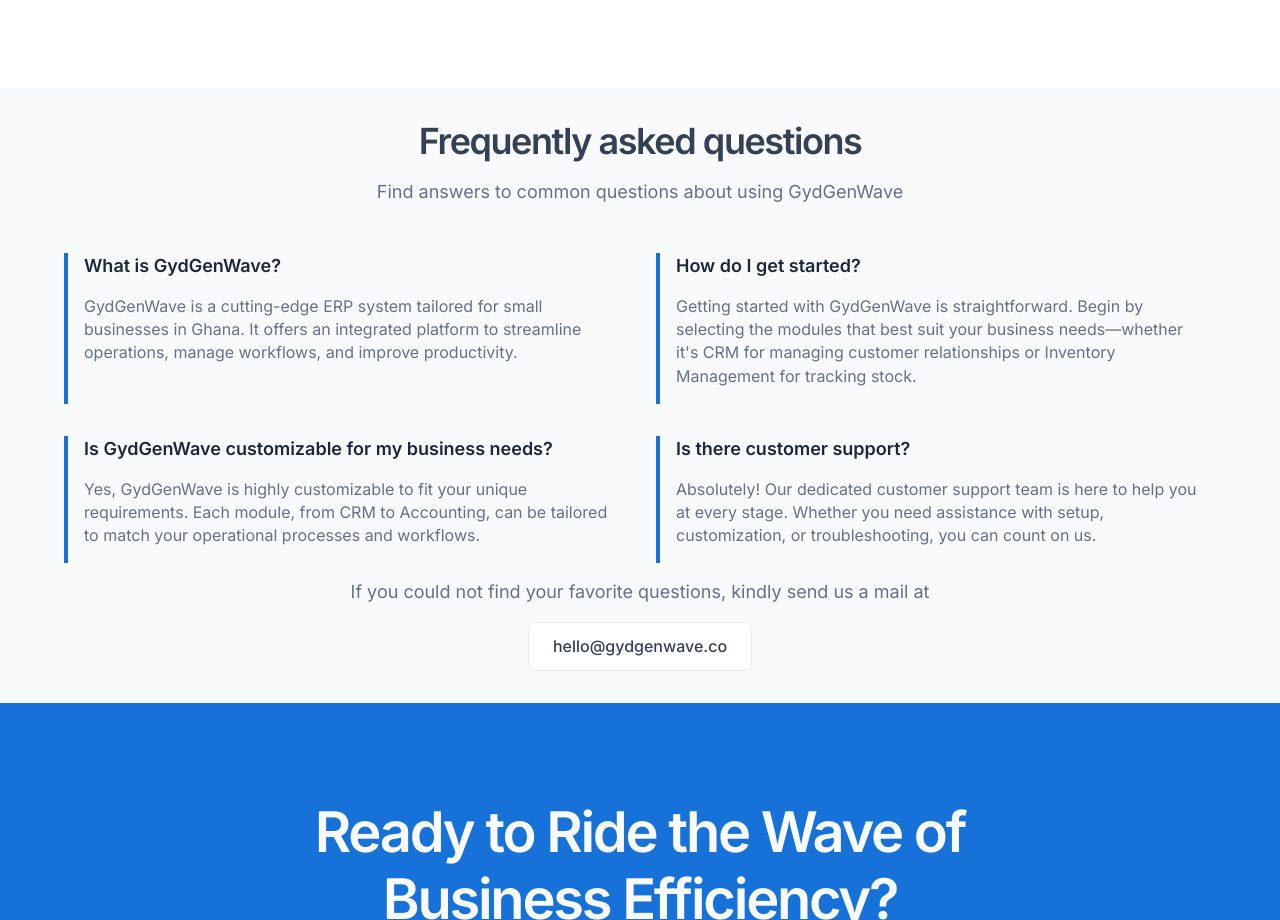
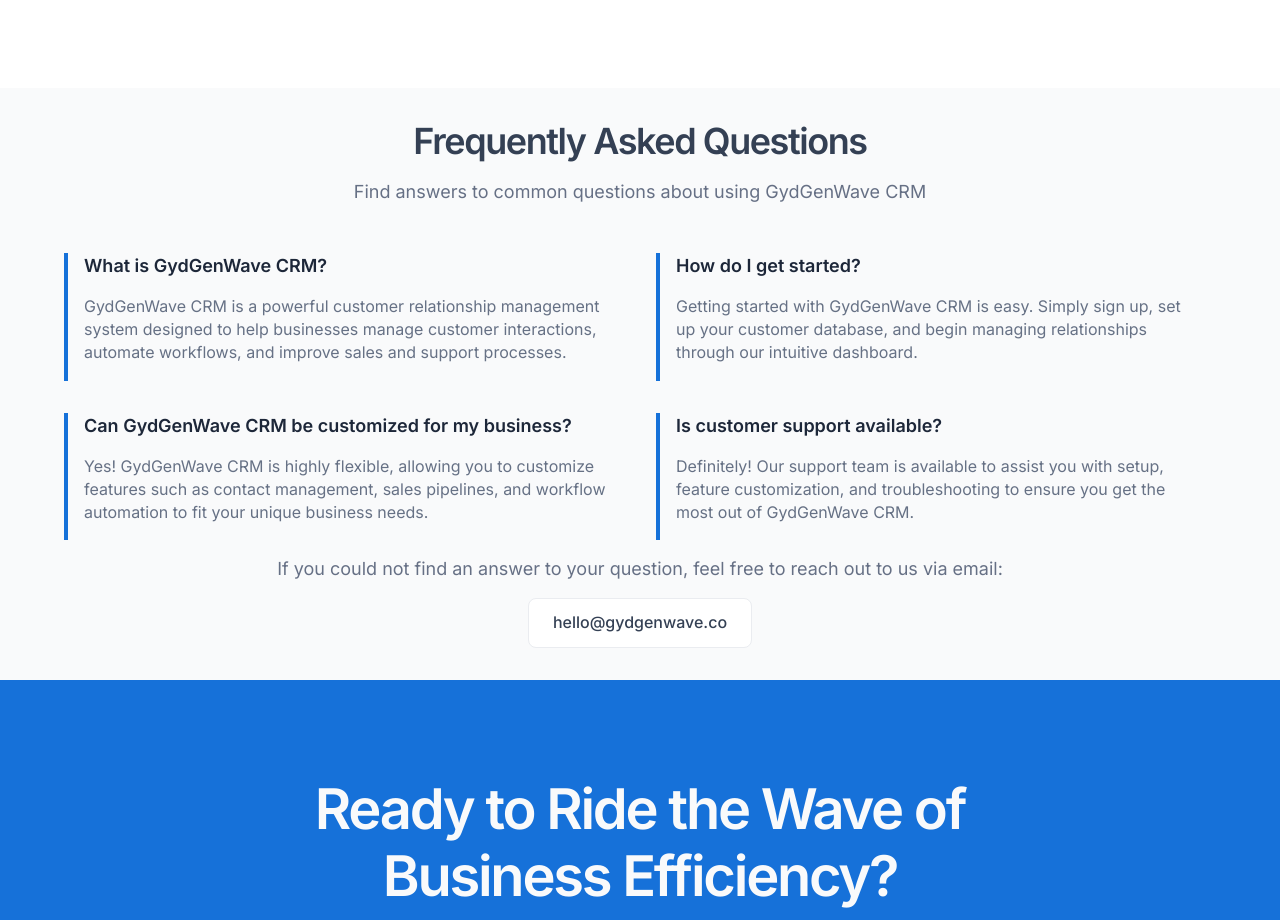
Before and after one commit to Wrttnspknbrkn/GydGenWave, a React (Vite) app: page / in a window 1280 px wide. Shown: the part 3980-4900 px from the top of the page. Built offline with nearby package versions, Linux system fonts and the light colour scheme.

Commit message:
Updated Faq content

```diff
--- a/src/pages/landing/faq.jsx
+++ b/src/pages/landing/faq.jsx
@@ -61,8 +61,8 @@
 
       {/* FAQ Section */}
       <div className="faqs">
-        <h2>Frequently asked questions</h2>
-        <p>Find answers to common questions about using GydGenWave</p>
+        <h2>Frequently Asked Questions</h2>
+        <p>Find answers to common questions about using GydGenWave CRM</p>
 
         <motion.div
           className="faqs__content"
@@ -71,29 +71,29 @@
           animate="visible"
         >
           <motion.div variants={itemVariants} className="faqs__item">
-            <h6>What is GydGenWave?</h6>
-            <p>GydGenWave is a cutting-edge ERP system tailored for small businesses in Ghana. It offers an integrated platform to streamline operations, manage workflows, and improve productivity.</p>
+            <h6>What is GydGenWave CRM?</h6>
+            <p>GydGenWave CRM is a powerful customer relationship management system designed to help businesses manage customer interactions, automate workflows, and improve sales and support processes.</p>
           </motion.div>
 
           <motion.div variants={itemVariants} className="faqs__item">
             <h6>How do I get started?</h6>
-            <p>Getting started with GydGenWave is straightforward. Begin by selecting the modules that best suit your business needs—whether it's CRM for managing customer relationships or Inventory Management for tracking stock.</p>
+            <p>Getting started with GydGenWave CRM is easy. Simply sign up, set up your customer database, and begin managing relationships through our intuitive dashboard.</p>
           </motion.div>
 
           <motion.div variants={itemVariants} className="faqs__item">
-            <h6>Is GydGenWave customizable for my business needs?</h6>
-            <p>Yes, GydGenWave is highly customizable to fit your unique requirements. Each module, from CRM to Accounting, can be tailored to match your operational processes and workflows.</p>
+            <h6>Can GydGenWave CRM be customized for my business?</h6>
+            <p>Yes! GydGenWave CRM is highly flexible, allowing you to customize features such as contact management, sales pipelines, and workflow automation to fit your unique business needs.</p>
           </motion.div>
 
           <motion.div variants={itemVariants} className="faqs__item">
-            <h6>Is there customer support?</h6>
-            <p>Absolutely! Our dedicated customer support team is here to help you at every stage. Whether you need assistance with setup, customization, or troubleshooting, you can count on us.</p>
+            <h6>Is customer support available?</h6>
+            <p>Definitely! Our support team is available to assist you with setup, feature customization, and troubleshooting to ensure you get the most out of GydGenWave CRM.</p>
           </motion.div>
         </motion.div>
 
-        <p>If you could not find your favorite questions, kindly send us a mail at</p>
+        <p>If you could not find an answer to your question, feel free to reach out to us via email:</p>
         <a
-          href="mailto:hello@gydgenwave.co"
+          href="mailto:support@gydgen.com"
           className="contact-button"
         >
           hello@gydgenwave.co
```
